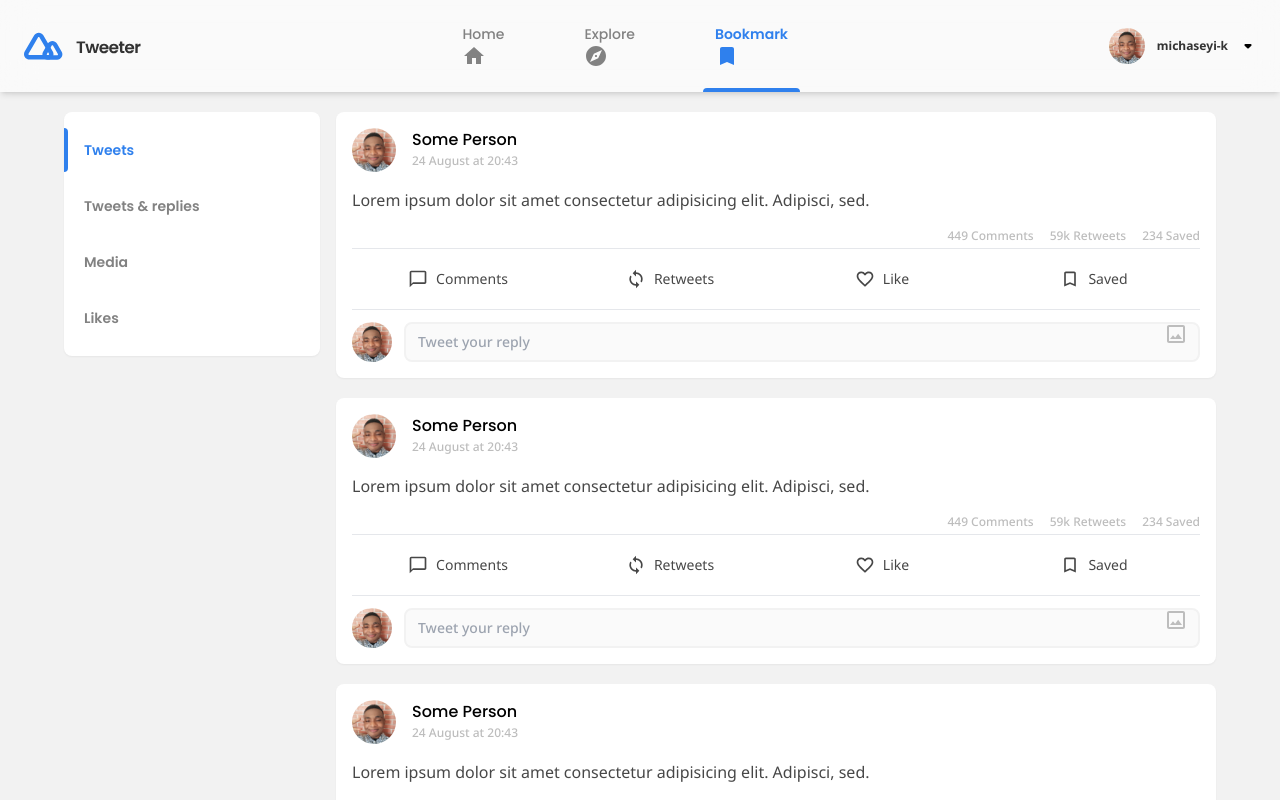
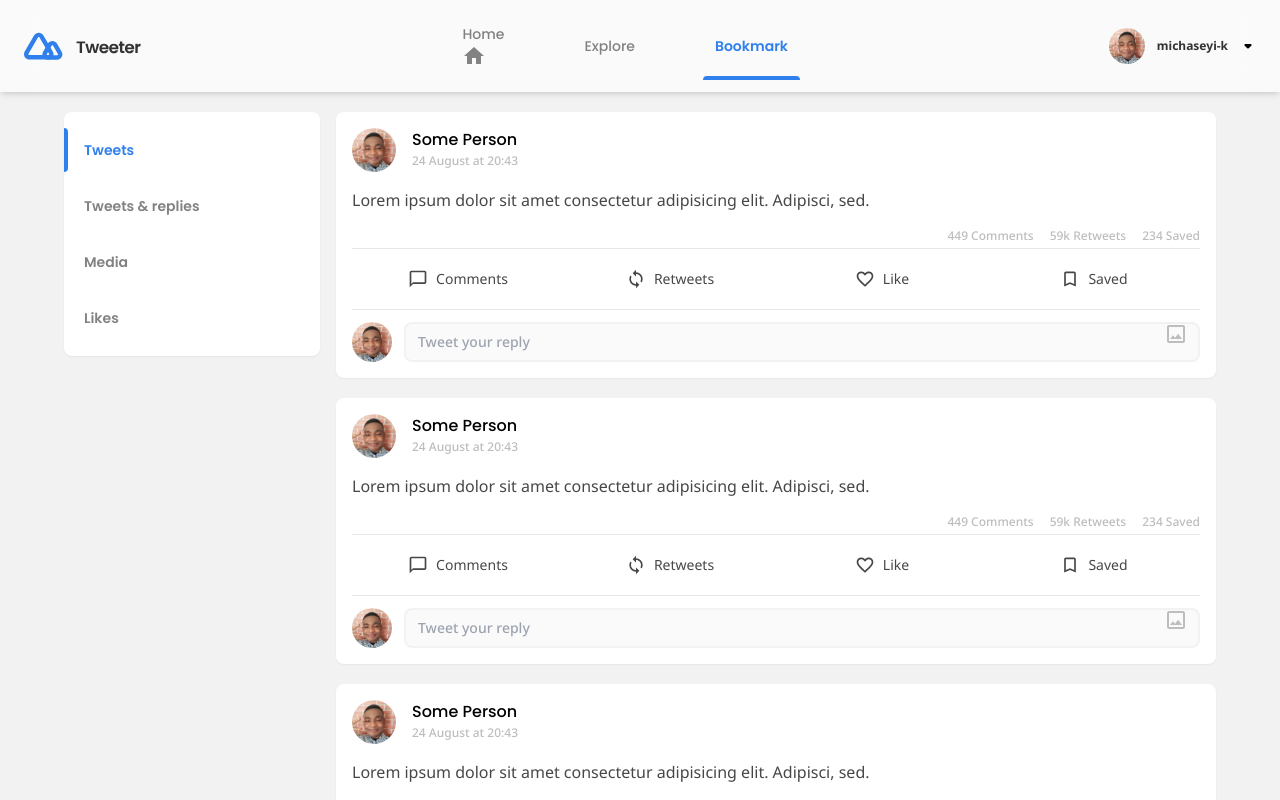
Before and after one commit to michaseyi/Tweeter, a Next.js app: page /bookmark in a window 1280 px wide. Shown: the top 800 px of the page. Built offline with nearby package versions, Linux system fonts and the light colour scheme.

Commit message:
Fixed mobile nav icons showing on larger screens

```diff
--- a/components/Nav.tsx
+++ b/components/Nav.tsx
@@ -27,7 +27,7 @@ export const Nav = () => {
 							<div className={`nav_link ${path == "/explore" ? "active_nav" : ""}`}>
 								<span className="shade"></span>
 								<span className="md:block hidden">Explore</span>
-								<ExploreIcon className=" md:hidden" />
+								<ExploreIcon className="md:!hidden" />
 							</div>
 						</a>
 					</Link>
@@ -39,7 +39,7 @@ export const Nav = () => {
 							<div className={`nav_link ${path == "/bookmark" ? "active_nav" : ""}`}>
 								<span className="shade"></span>
 								<span className="md:block hidden">Bookmark</span>
-								<BookmarkIcon className="md:hidden" />
+								<BookmarkIcon className="md:!hidden" />
 							</div>
 						</a>
 					</Link>
@@ -50,7 +50,7 @@ export const Nav = () => {
 							<div className={`nav_link ${path == "/messages" ? "active_nav" : ""}`}>
 								<span className="shade"></span>
 								<span className="md:block hidden">Chats</span>
-								<ChatRoundedIcon className="md:hidden" />
+								<ChatRoundedIcon className="md:!hidden" />
 							</div>
 						</a>
 					</Link>
```
